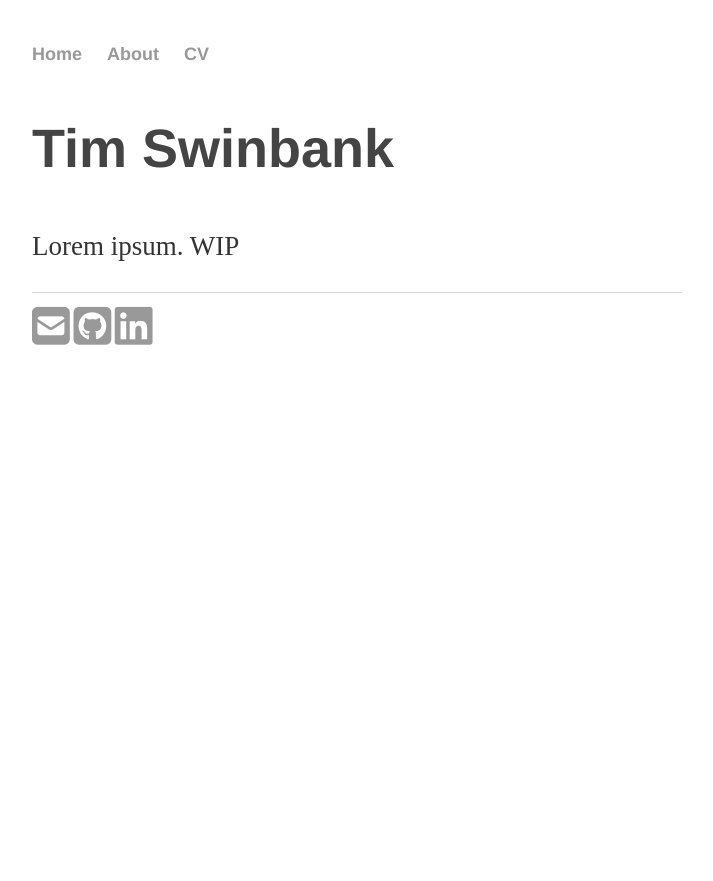
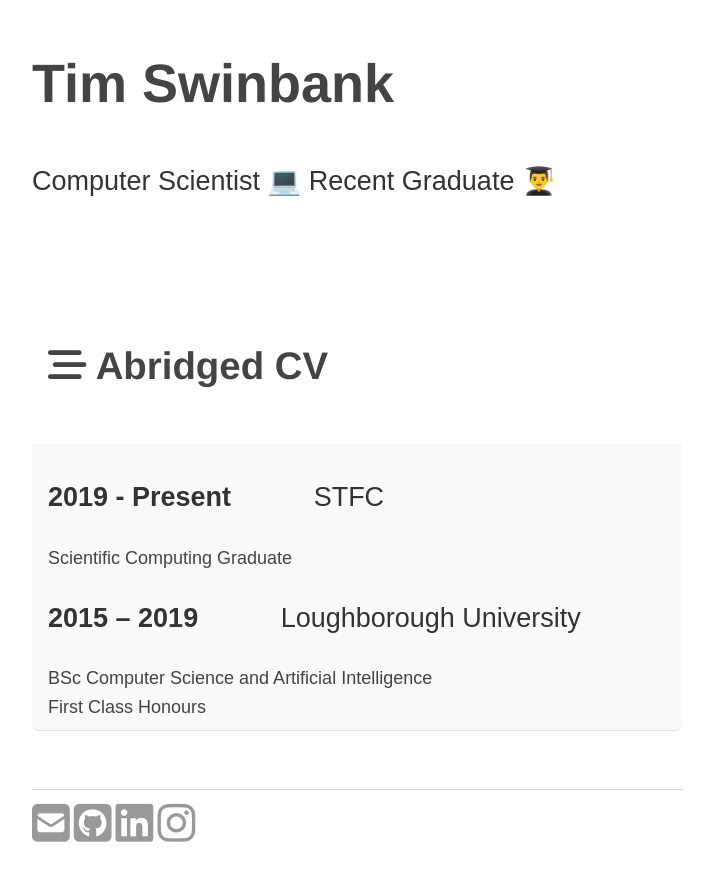
Before and after one commit to tswinb/tswinb.github.io, a Jekyll site: the page built from index.html, in a window 1280 px wide. Shown: the top 881 px of the page, without its empty margins (283-996 px from the left). Built offline with Jekyll 4.4.1, drawn with Linux system fonts in a browser that asks for light colours; nearby versions of some CDN libraries.

Commit message:
Add Abridged CV

```diff
--- a/_data/social-media.yml
+++ b/_data/social-media.yml
@@ -27,3 +27,9 @@ Linkedin:
   href: 'https://linkedin.com/in/'
   title: 'Linkedin'
   fa-icon: 'fab fa-linkedin'
+
+Instagram:
+  id: 'timswinbank'
+  href: 'https://instagram.com/'
+  title: 'Instagram'
+  fa-icon: 'fab fa-instagram'
--- a/_layouts/default.html
+++ b/_layouts/default.html
@@ -3,6 +3,7 @@
 
 		{% include head.html %}
 		<body>
+			<!--
 			<nav>
 	    		<ul>
 	        		<li><a href="/">Home</a></li>
@@ -10,6 +11,7 @@
 	        		<li><a href="/cv">CV</a></li>
 	    		</ul>
 			</nav>
+		-->
 			<div class="container">
 
 			{{ content }}
--- a/css/main.css
+++ b/css/main.css
@@ -1,6 +1,7 @@
 body {
     margin:40px auto;max-width:650px;
-    line-height:1.6;font-size:18px;color:#444;padding:0 10px
+    line-height:1.6;font-size:18px;color:#444;padding:0 10px;
+    font-family: 'Fira Sans', sans-serif;
 }
 nav ul, footer ul {
     font-family:'Helvetica', 'Arial', 'Sans-Serif';
@@ -23,13 +24,20 @@ h1 {
     font-size: 3em;
     font-family:'Helvetica', 'Arial', 'Sans-Serif';
 }
+h2 {
+
+    font-size: 2em;
+    font-family:'Helvetica', 'Arial', 'Sans-Serif';
+}
 p {
+    font-family: 'Fira Sans', sans-serif;
     font-size: 1.5em;
     line-height: 1.4em;
     color: #333;
 }
 footer {
     border-top: 1px solid #d5d5d5;
+    margin-top: 4em;
     font-size: .8em;
 }
 
@@ -41,3 +49,76 @@ ul.posts {
 ul.posts li {
     list-style: none;
 }
+
+/* collapsible styling */
+
+.wrap-collabsible {
+  margin-bottom: 1.2rem 0;
+}
+
+input[type='checkbox'] {
+  display: none;
+}
+
+.lbl-toggle {
+  display: block;
+
+  font-weight: bold;
+  font-size: 1.2rem;
+
+  padding: 1rem;
+ /*
+  color: #A77B0E;
+  background: #FAE042;
+ */
+  cursor: pointer;
+
+  border-radius: 7px;
+  transition: all 0.25s ease-out;
+}
+
+.lbl-toggle:hover {
+  color: #838383;
+}
+
+.lbl-toggle::before {
+  content: ' ';
+  display: inline-block;
+ /*
+  border-top: 5px solid transparent;
+  border-bottom: 5px solid transparent;
+  border-left: 5px solid currentColor;
+  */
+  vertical-align: middle;
+  margin-right: .7rem;
+  transform: translateY(-2px);
+
+  transition: transform .2s ease-out;
+}
+
+.toggle:checked + .lbl-toggle::before {
+  transform: rotate(90deg) translateX(-3px);
+}
+
+.collapsible-content {
+  max-height: 0px;
+  overflow: hidden;
+  transition: max-height .25s ease-in-out;
+}
+
+.toggle:checked + .lbl-toggle + .collapsible-content {
+  max-height: 350px;
+}
+
+.toggle:checked + .lbl-toggle {
+  border-bottom-right-radius: 0;
+  border-bottom-left-radius: 0;
+}
+
+.collapsible-content .content-inner {
+  background: #f9f9f9;
+  border-bottom: 1px solid #e0e0e0;
+  border-bottom-left-radius: 7px;
+  border-bottom-right-radius: 7px;
+  padding: .5rem 1rem;
+}
--- a/index.html
+++ b/index.html
@@ -4,5 +4,22 @@ title: Tim Swinbank
 ---
 <div class="blurb">
 	<h1>Tim Swinbank</h1>
-	<p>Lorem ipsum. WIP</p>
-</div><!-- /.blurb -->
+	<p>Computer Scientist 💻 Recent Graduate 👨‍🎓  </p>
+
+		<br>
+		<div class="wrap-collabsible">
+			<input id="collapsible" class="toggle" type="checkbox" checked>
+			<label for="collapsible" class="lbl-toggle"><h2><i class="fas fa-stream"></i> Abridged CV </h2></label>
+			<div class="collapsible-content">
+				<div class="content-inner">
+
+						<p><strong>2019 - Present</strong>	&nbsp;&nbsp;&nbsp;&nbsp; &nbsp;&nbsp;&nbsp;&nbsp; STFC </p>
+						Scientific Computing Graduate
+						<p><strong>2015 – 2019</strong> &nbsp;&nbsp;&nbsp;&nbsp; &nbsp;&nbsp;&nbsp;&nbsp; Loughborough University</p>
+						BSc Computer Science and Artificial Intelligence <br>
+						First Class Honours
+
+				</div>
+			</div>
+		</div>
+	</div><!-- /.blurb -->
```
